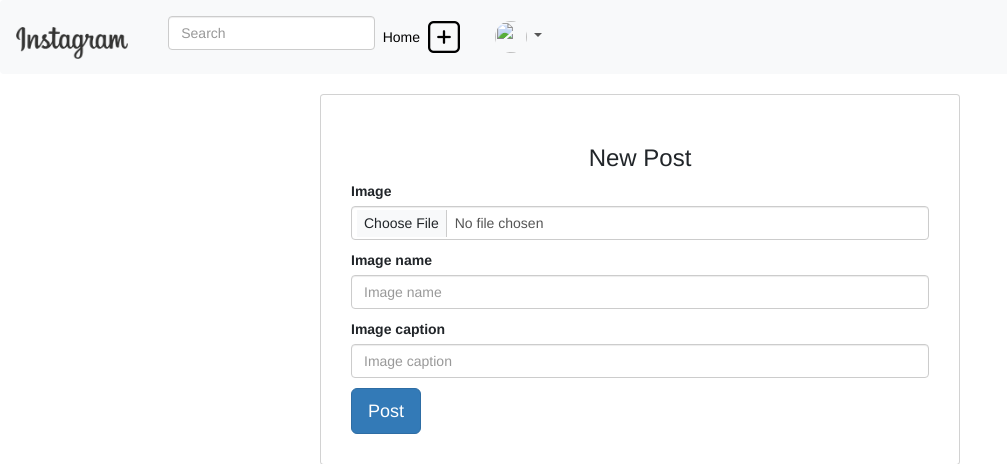
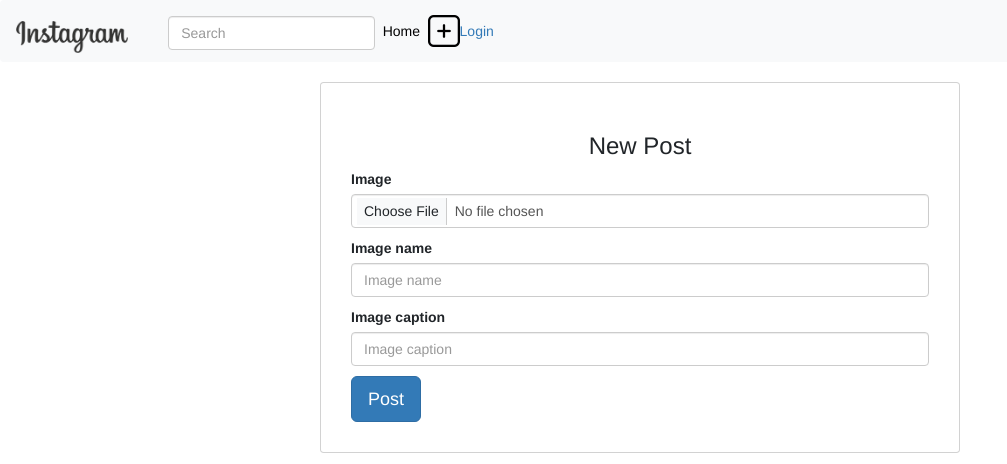
Before and after one commit to githaefrancis/instagram-mirror, a Django app: template templates/new_post.html in a window 1280 px wide. Shown: the top 464 px of the page, without its empty margins (0-1007 px from the left). Run offline with Django 4.2, Linux system fonts and the light colour scheme; the template is opened without the code that fills it: values that come from a table or form of the project are taken from there, others are empty; some libraries are stand-ins or nearby versions.

Commit message:
add login if user is not authenticated

```diff
--- a/templates/navbar.html
+++ b/templates/navbar.html
@@ -30,6 +30,8 @@
             <img src="{% static 'asset-images/new.png' %}" alt="" height="32" width="32" class="">
           </a>
         </li>
+        {% if user.is_authenticated %}
+
         <li class="nav-item dropdown mx-lg-5">
           <a class="nav-link dropdown-toggle" href="#" id="navbarDropdown" role="button" data-bs-toggle="dropdown"
             aria-expanded="false">
@@ -42,6 +44,9 @@
 
           </ul>
         </li>
+        {% else %}
+          <a href="/accounts/login">Login</a>
+        {% endif %}
 
       </ul>
 
```
